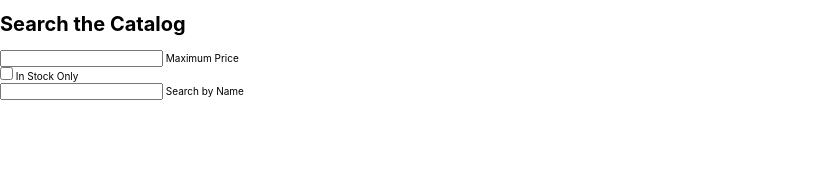
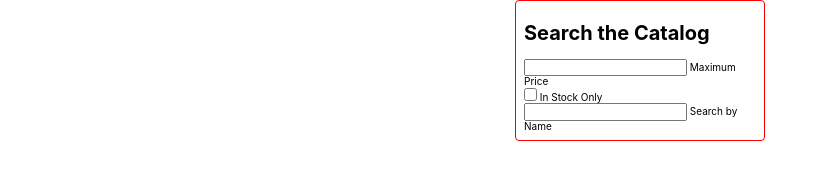
Before and after one commit to mdouglas58/14.2, a website: page index.html in a window 1280 px wide. Shown: the whole page, without its empty margins (0-828 px from the left). Drawn offline with nearby package versions, Linux system fonts and the light colour scheme.

Commit message:
Add a thin color

```diff
--- a/style.css
+++ b/style.css
@@ -3,3 +3,11 @@ body {
     Ubuntu, Cantarell, "Open Sans", "Helvetica Neue", sans-serif;
   font-size: 10px;
 }
+
+.container {
+  border: solid thin red;
+  border-radius: 4px;
+  margin: 0 auto;
+  padding: 8px;
+  width: 250px;
+}
```
